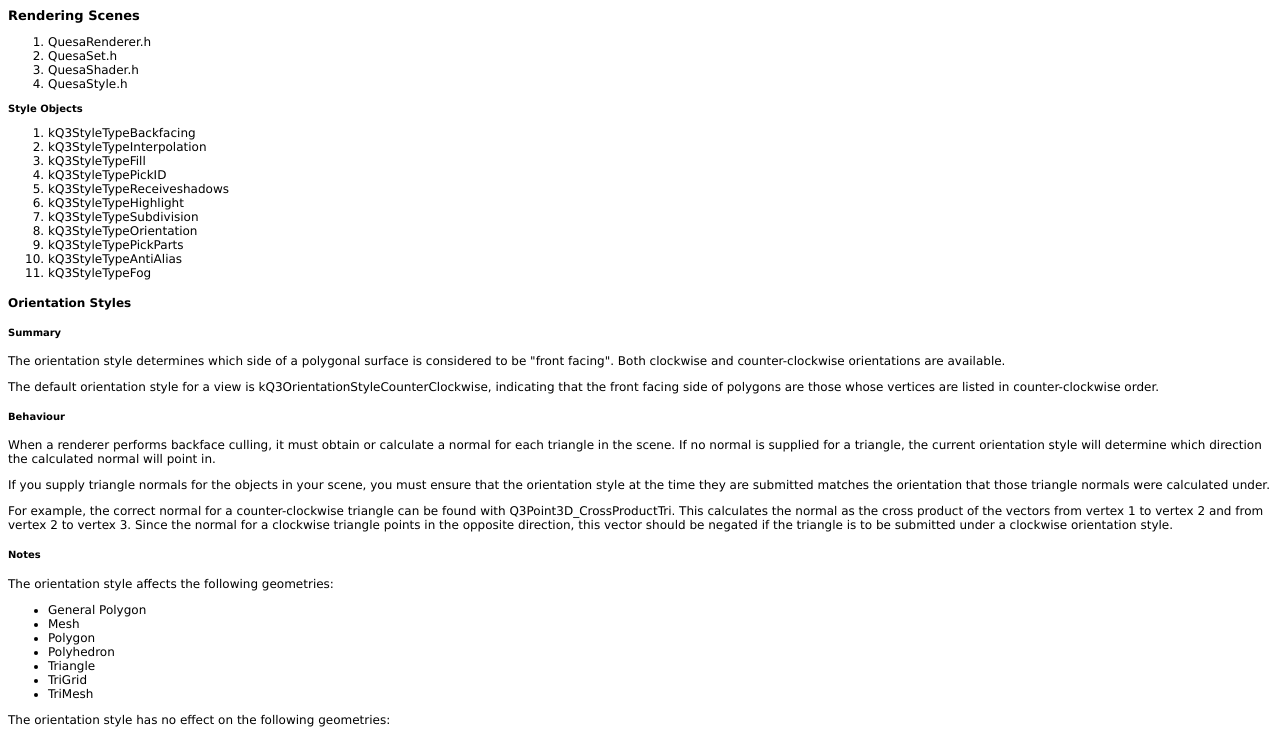
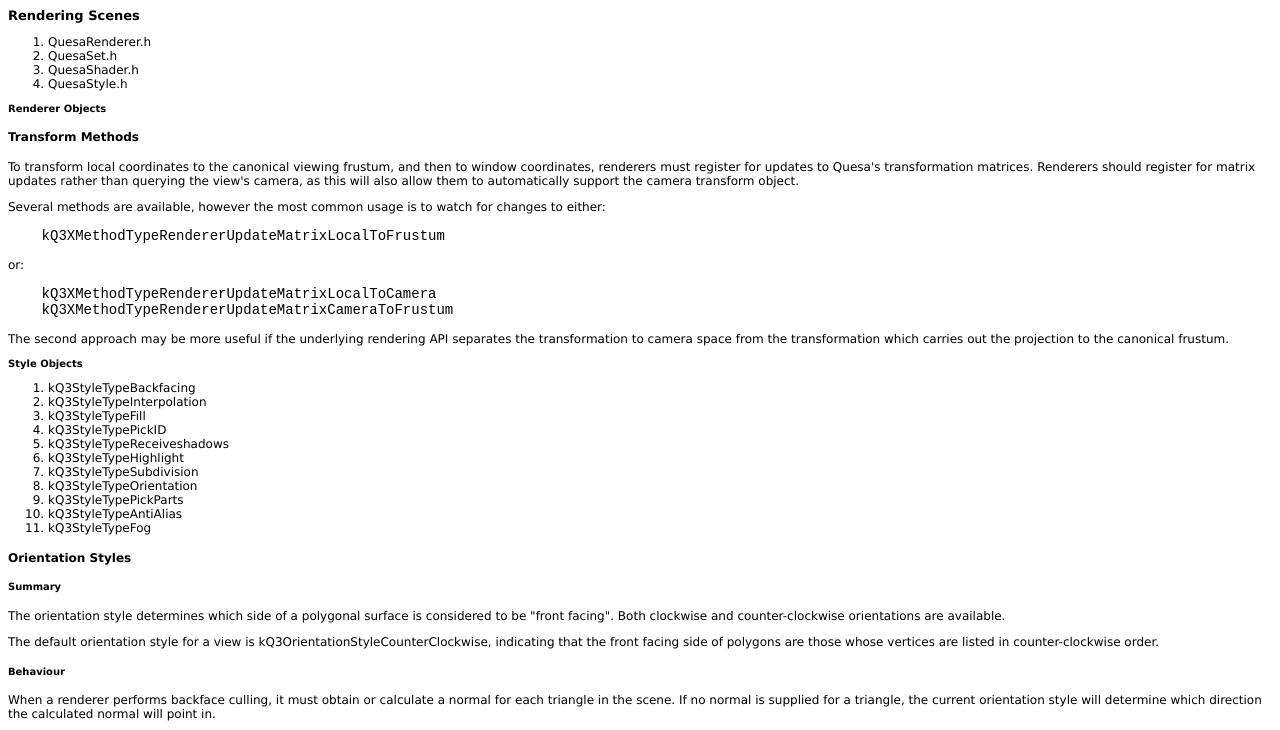
Before and after one commit to refnum/Quesa, a plain HTML site: page Documentation/developer/book/10_rendering/index.html in a window 1280 px wide. Shown: the top 730 px of the page. Drawn offline with Linux system fonts and the light colour scheme; files that its build step writes are made by us from their sources.

Commit message:
Added notes on transform matrices.
git-svn-id: svn://svn.code.sf.net/p/quesa/code/trunk/quesa@1564 a5a2676d-45bc-4c7e-904d-7c40250887ca

```diff
--- a/Documentation/developer/book/10_rendering/index.html
+++ b/Documentation/developer/book/10_rendering/index.html
@@ -23,6 +23,36 @@
 	<li>QuesaStyle.h</li>
 </ol>
 
+
+
+<h3>Renderer Objects</h3>
+<h4>Transform Methods</h4>
+<p>
+To transform local coordinates to the canonical viewing frustum, and then to window
+coordinates, renderers must register for updates to Quesa's transformation matrices.
+Renderers should register for matrix updates rather than querying the view's camera,
+as this will also allow them to automatically support the camera transform object.
+</p>
+
+<p>
+Several methods are available, however the most common usage is to watch for changes
+to either:
+</p>
+
+<pre>    kQ3XMethodTypeRendererUpdateMatrixLocalToFrustum</pre>
+
+<p>
+or:
+</p>
+
+<pre>    kQ3XMethodTypeRendererUpdateMatrixLocalToCamera
+    kQ3XMethodTypeRendererUpdateMatrixCameraToFrustum</pre>
+
+<p>
+The second approach may be more useful if the underlying rendering API separates the
+transformation to camera space from the transformation which carries out the projection
+to the canonical frustum.
+</p>
 
 
 
```
